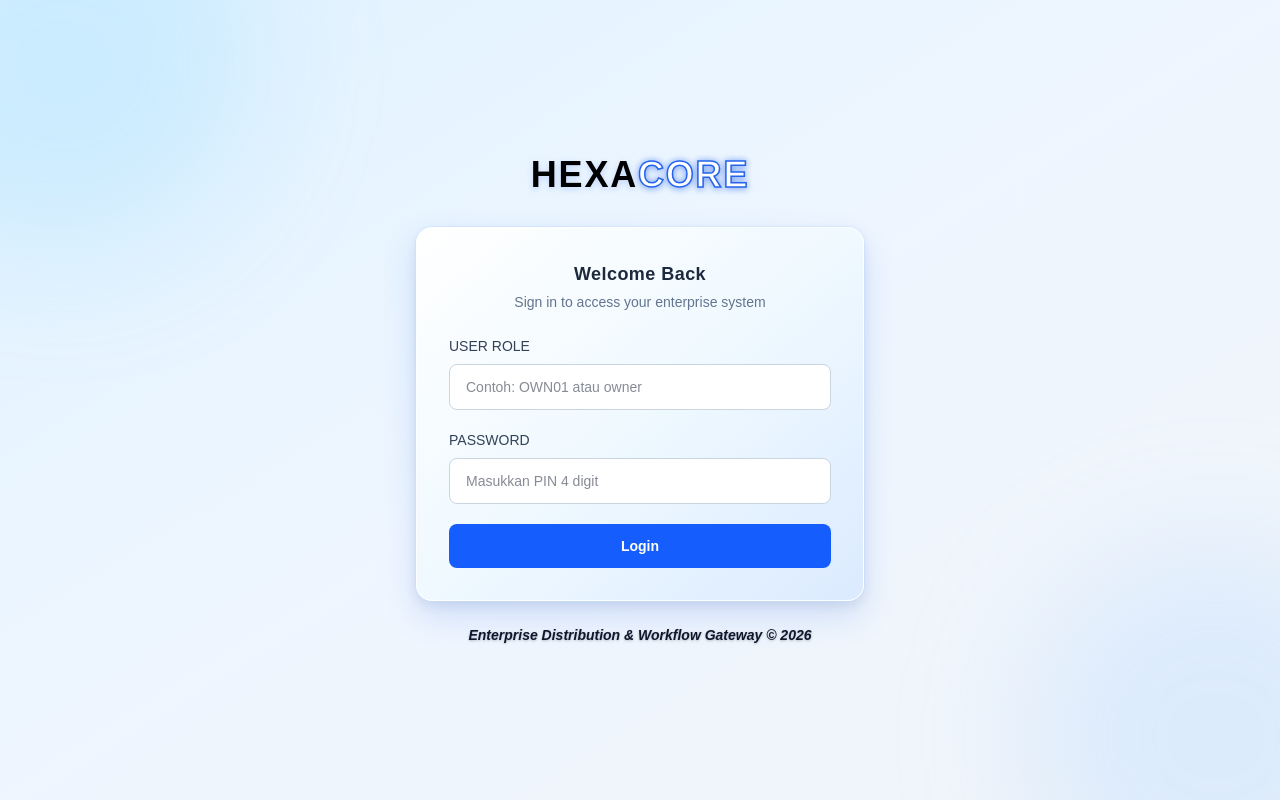
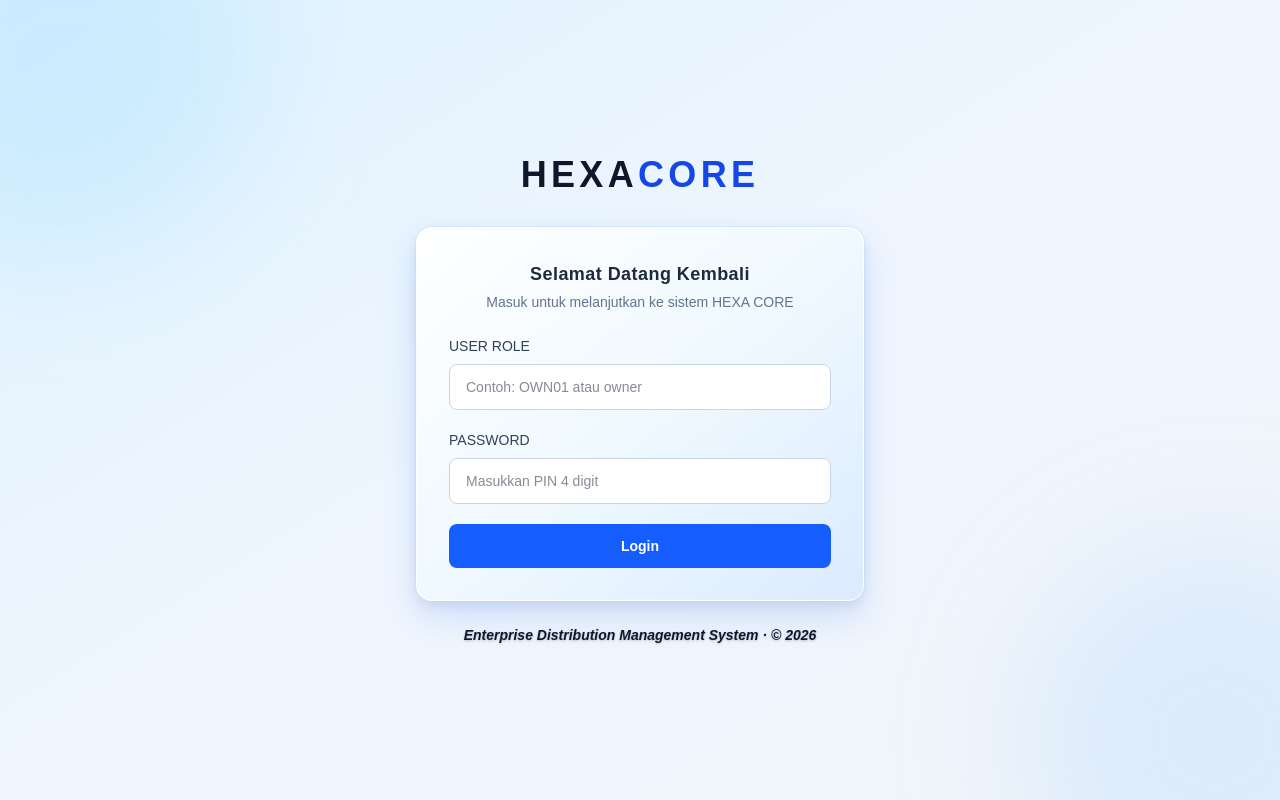
Before and after one commit to dawudsw0491-cell/erp-distribution, a Next.js app: page /login in a window 1280 px wide. Built offline with nearby package versions, Linux system fonts and the light colour scheme.

Commit message:
ui(login): refine HEXA CORE typography and copy

```diff
--- a/app/login/page.tsx
+++ b/app/login/page.tsx
@@ -19,9 +19,9 @@ export default function LoginPage() {
 
         {/* HEXACORE Logo */}
         <div className="mb-8 text-center">
-          <h1 className="text-4xl font-extrabold tracking-wider text-black drop-shadow-[0_2px_3px_rgba(37,99,235,0.22)]">
+          <h1 className="font-[family-name:var(--font-lora)] text-4xl font-semibold tracking-[0.12em] text-slate-900">
             HEXA
-            <span className="font-extrabold text-white [-webkit-text-stroke:1.5px_#2563eb] drop-shadow-[0_0_3px_rgba(37,99,235,0.45)]">
+            <span className="font-semibold text-blue-700">
               CORE
             </span>
           </h1>
@@ -32,10 +32,10 @@ export default function LoginPage() {
 
           <div className="mb-6 text-center">
             <h2 className="text-lg font-bold tracking-wide text-slate-800">
-              Welcome Back
+              Selamat Datang Kembali
             </h2>
             <p className="mt-1 text-sm text-slate-500">
-              Sign in to access your enterprise system
+              Masuk untuk melanjutkan ke sistem HEXA CORE
             </p>
           </div>
 
@@ -45,7 +45,7 @@ export default function LoginPage() {
 
         {/* Footer */}
         <p className="mt-6 text-center text-sm font-extrabold italic text-slate-900 drop-shadow-[0_1px_1px_rgba(15,23,42,0.25)]">
-          Enterprise Distribution &amp; Workflow Gateway © 2026
+          Enterprise Distribution Management System · © 2026
         </p>
 
       </div>
```
